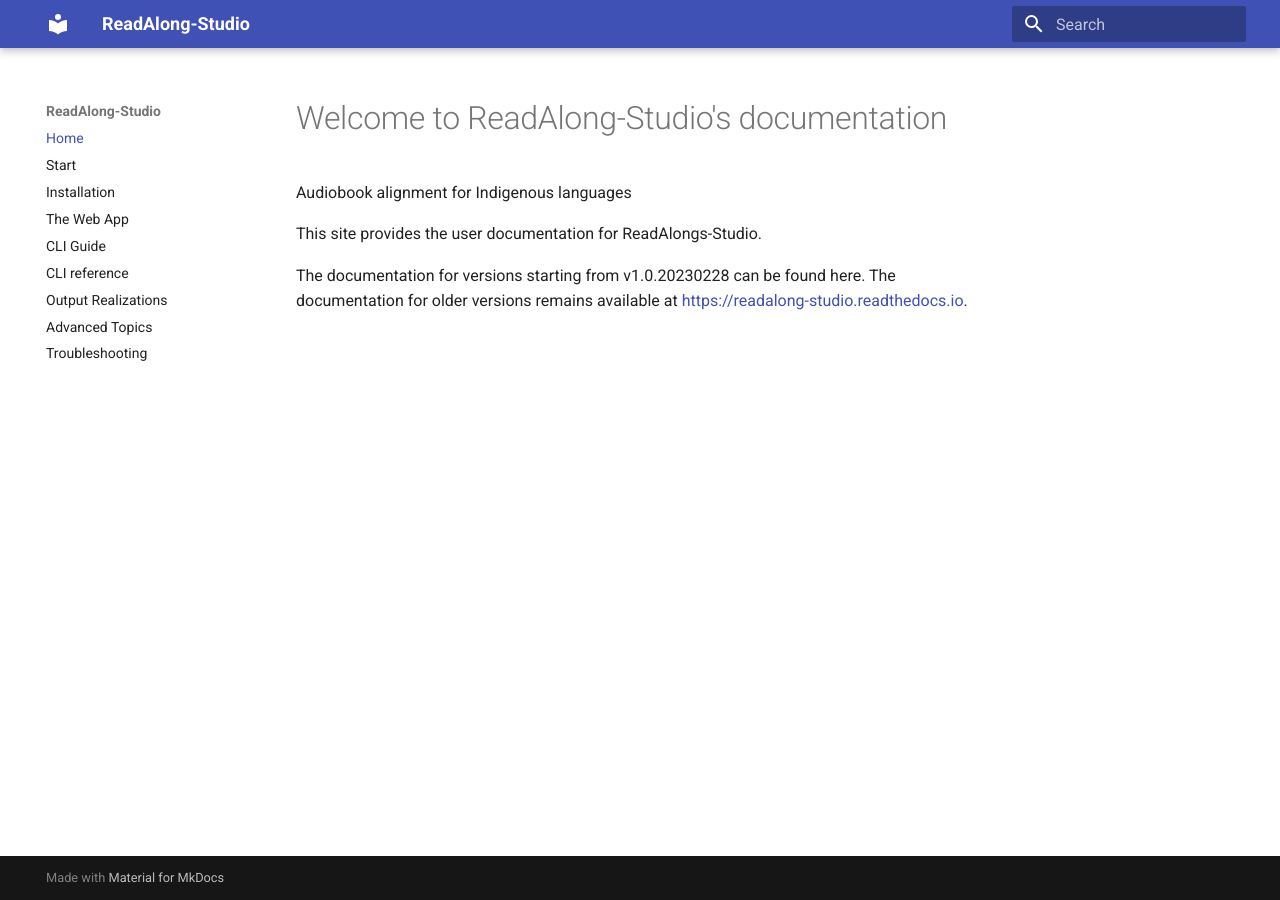
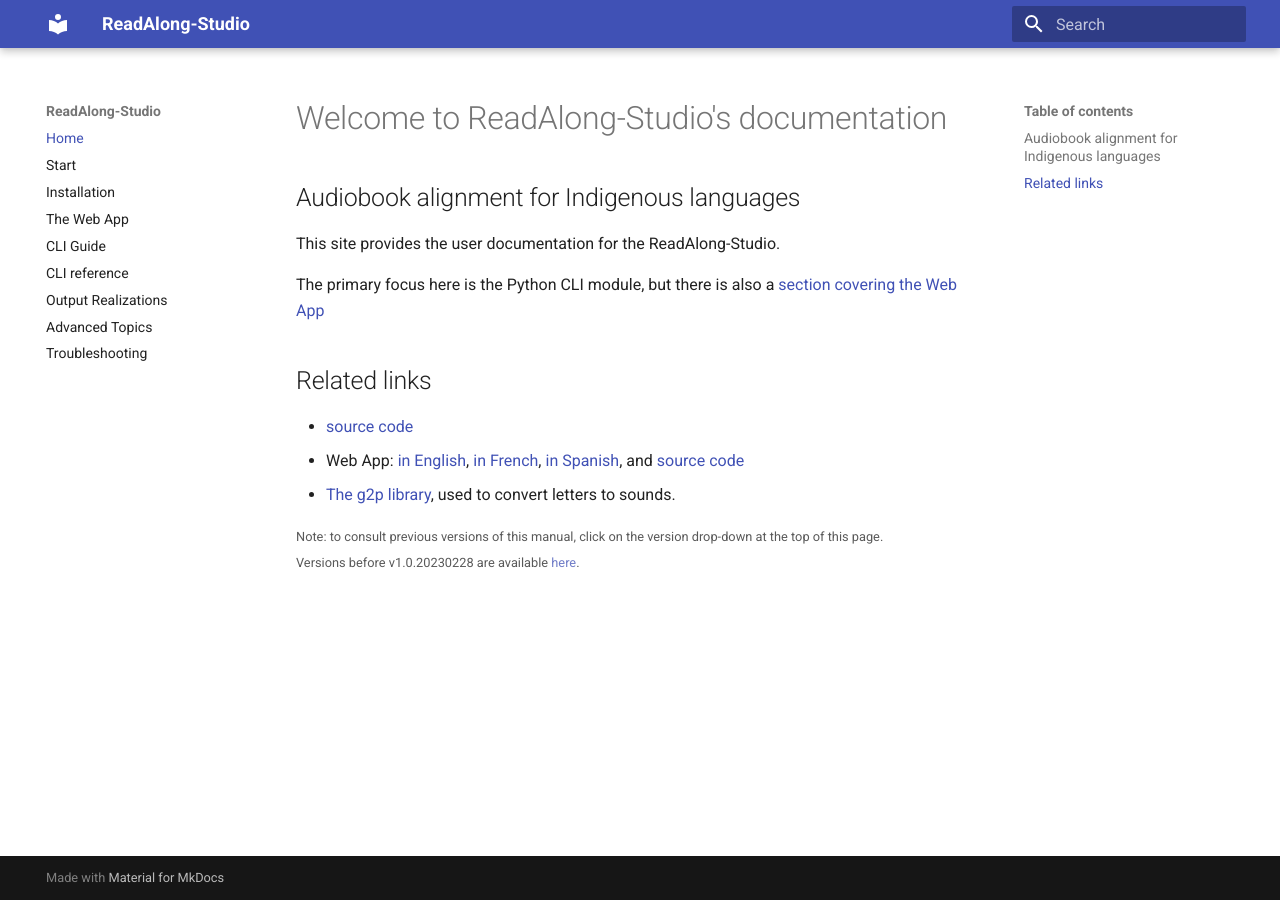
Before and after one commit to ReadAlongs/Studio, an MkDocs documentation site: the page built from docs/index.md, in a window 1280 px wide. Built offline with MkDocs 1.6.1 and Material for MkDocs 9.7.7, drawn with Linux system fonts in a browser that asks for light colours; the version menu is left out.

Commit message:
docs: clarify the docs home page and add related links
Fixes #264

```diff
--- a/docs/index.md
+++ b/docs/index.md
@@ -1,8 +1,19 @@
 # Welcome to ReadAlong-Studio's documentation
 
-Audiobook alignment for Indigenous languages
+## Audiobook alignment for Indigenous languages
 
-This site provides the user documentation for ReadAlongs-Studio.
+This site provides the user documentation for the ReadAlong-Studio.
 
-The documentation for versions starting from v1.0.20230228 can be found here.
-The documentation for older versions remains available at <https://readalong-studio.readthedocs.io>.
+The primary focus here is the Python CLI module,
+but there is also a [section covering the Web App](web-app.md)
+
+## Related links
+
+ - [source code](https://github.com/ReadAlongs/Studio)
+ - Web App: [in English](https://readalong-studio.mothertongues.org/), [in French](https://readalong-studio.mothertongues.org/fr/), [in Spanish](https://readalong-studio.mothertongues.org/es/), and [source code](https://github.com/ReadAlongs/Studio-Web)
+ - [The g2p library](https://github.com/roedoejet/g2p), used to convert letters to sounds.
+
+<small>
+Note: to consult previous versions of this manual, click on the version drop-down at the top of this page.<br>
+Versions before v1.0.20230228 are available [here](https://readalong-studio.readthedocs.io).
+</small>
```
